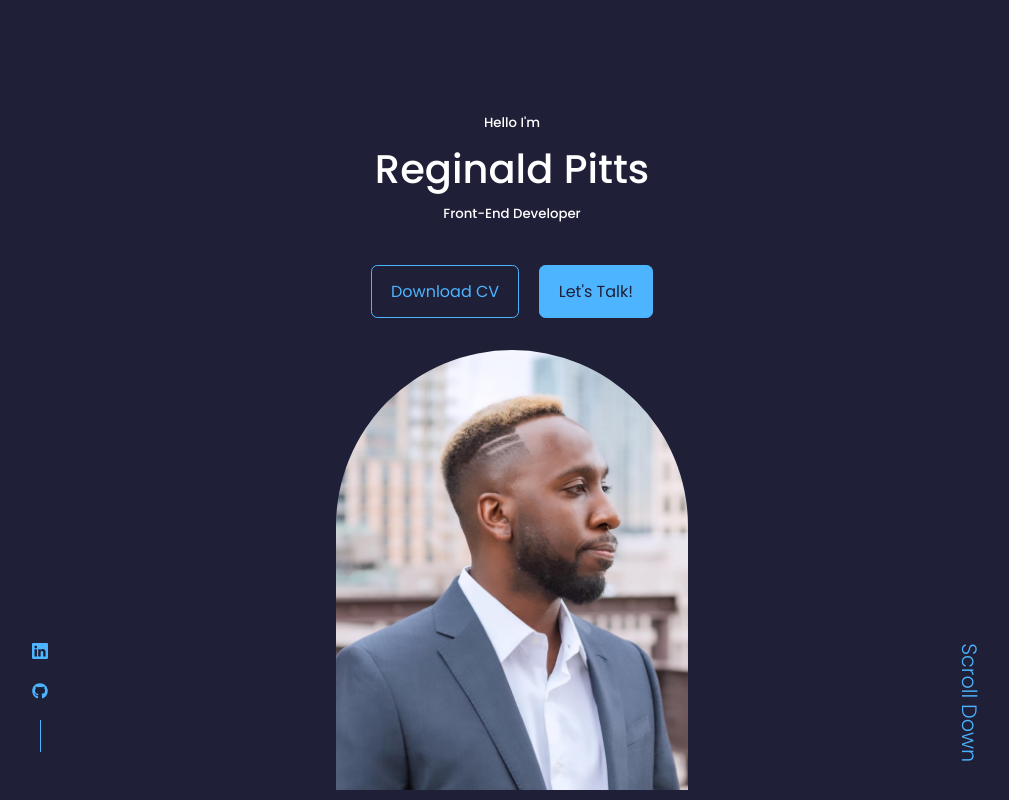
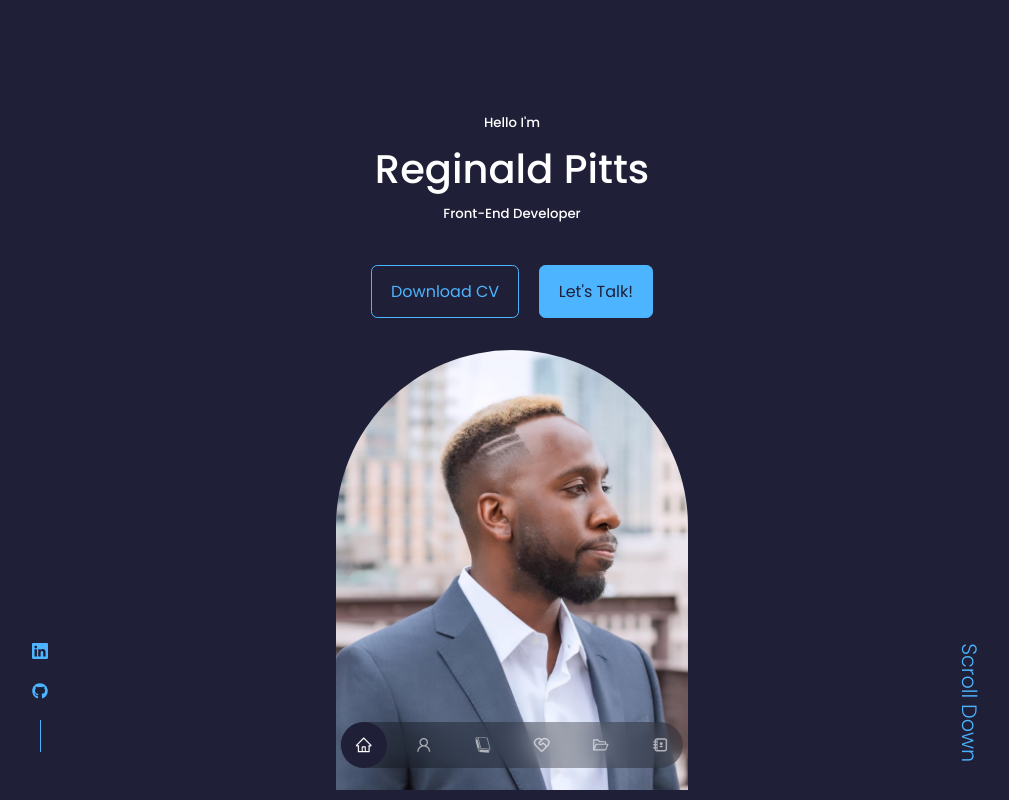
Before and after one commit to Reginald-Pitts-1/React_Portfolio, a React (Create React App) app in the folder portfolio-1/: page / in a window 1280 px wide. Shown: the top 800 px of the page, without its empty margins (128-1137 px from the left). Built offline with nearby package versions, Linux system fonts and the light colour scheme.

Commit message:
edited css code for nav bar, imported useState for floating nav bar

```diff
--- a/portfolio-1/src/components/Nav/Nav.css
+++ b/portfolio-1/src/components/Nav/Nav.css
@@ -0,0 +1,33 @@
+nav {
+    background: rgba(0, 0, 0, 0.3);
+    width: max-content;
+    display: block;
+    padding: 0.7rem, 1.7rem;
+    left: 50%;
+    bottom: 2rem;
+    position: fixed;
+    z-index: 2;
+    transform: translate(-50%);
+    display: flex;
+    gap: 0.8rem;
+    border-radius: 3rem;
+    backdrop-filter: blur(15px);
+}
+
+nav a {
+    background: transparent;
+    padding: 0.9rem;
+    border-radius: 50%;
+    display: flex;
+    color: var(--color-light);
+    font-size: 1.1rem;
+}
+
+nav a:hover {
+    background: rgba(236, 8, 19, 0.4);
+}
+
+nav a.active {
+    background: var(--color-bg);
+    color: var(--color-white);
+}
--- a/portfolio-1/src/components/Nav/Nav.jsx
+++ b/portfolio-1/src/components/Nav/Nav.jsx
@@ -6,16 +6,18 @@
 import {RiServiceLine} from 'react-icons/ri'
 import {TiContacts} from 'react-icons/ti'
 import {AiOutlineFolderOpen} from 'react-icons/ai'
+import {useState} from 'react';
 
 const Nav = () => {
+  const [activeNav, setActiveNav] = useState('#')
   return (
     <nav>
-      <a href="#"><AiOutlineHome /></a>
-      <a href="#about"><AiOutlineUser /></a>
-      <a href="#experience"><GiBlackBook /></a>
-      <a href="#services"><RiServiceLine /></a>
-      <a href="#portfolio"><AiOutlineFolderOpen /></a>
-      <a href="#contact"><TiContacts /></a>
+      <a href="#"  onClick={() => setActiveNav('#')} className={activeNav === '#' ? 'active' : ''}><AiOutlineHome /></a>
+      <a href="#about" onClick={() => setActiveNav('#about')} className={activeNav === '#about' ? 'active' : ''}><AiOutlineUser /></a>
+      <a href="#experience"  onClick={() => setActiveNav('#experience')} className={activeNav === '#experience' ? 'active' : ''}><GiBlackBook /></a>
+      <a href="#services"  onClick={() => setActiveNav('#services')} className={activeNav === '#services' ? 'active' : ''}><RiServiceLine /></a>
+      <a href="#portfolio"  onClick={() => setActiveNav('#portfolio')} className={activeNav === '#portfolio' ? 'active' : ''}><AiOutlineFolderOpen /></a>
+      <a href="#contact"  onClick={() => setActiveNav('#contact')} className={activeNav === '#contact' ? 'active' : ''}><TiContacts /></a>
     </nav>
   )
 }
```
